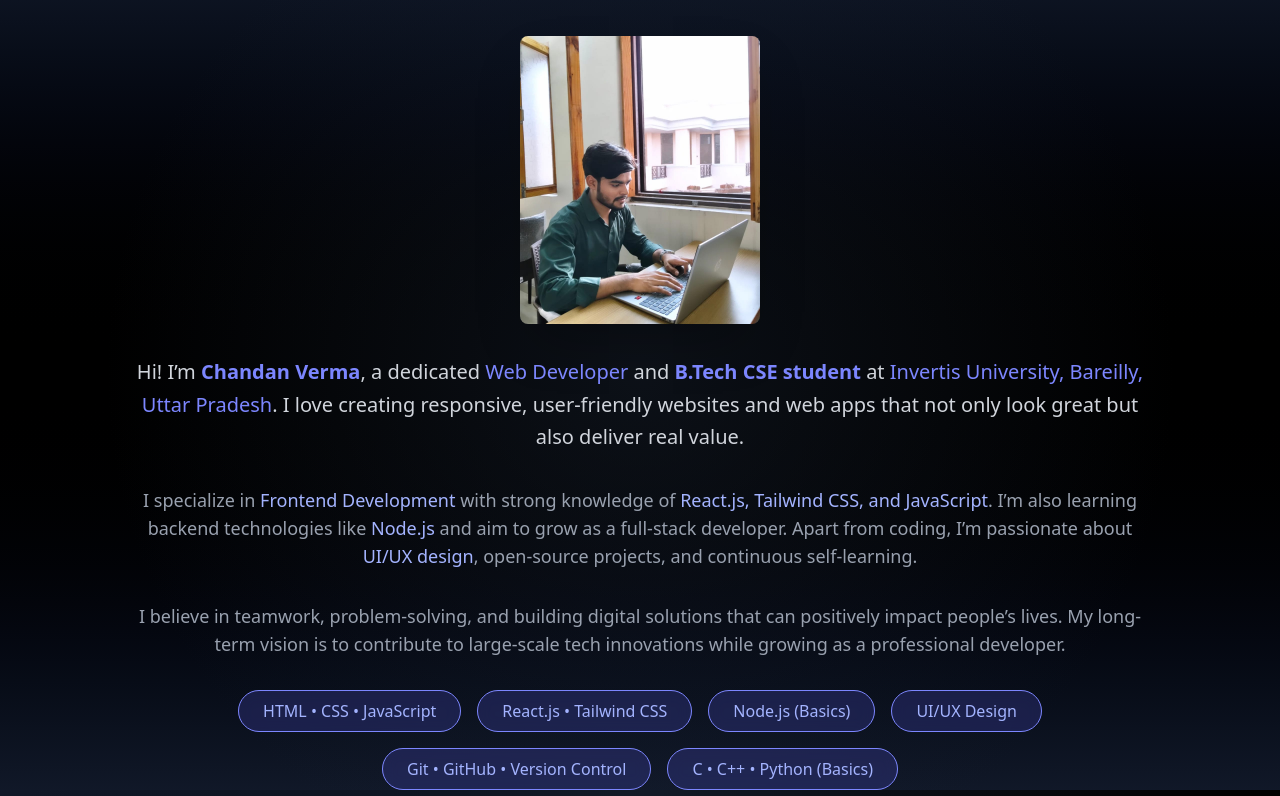
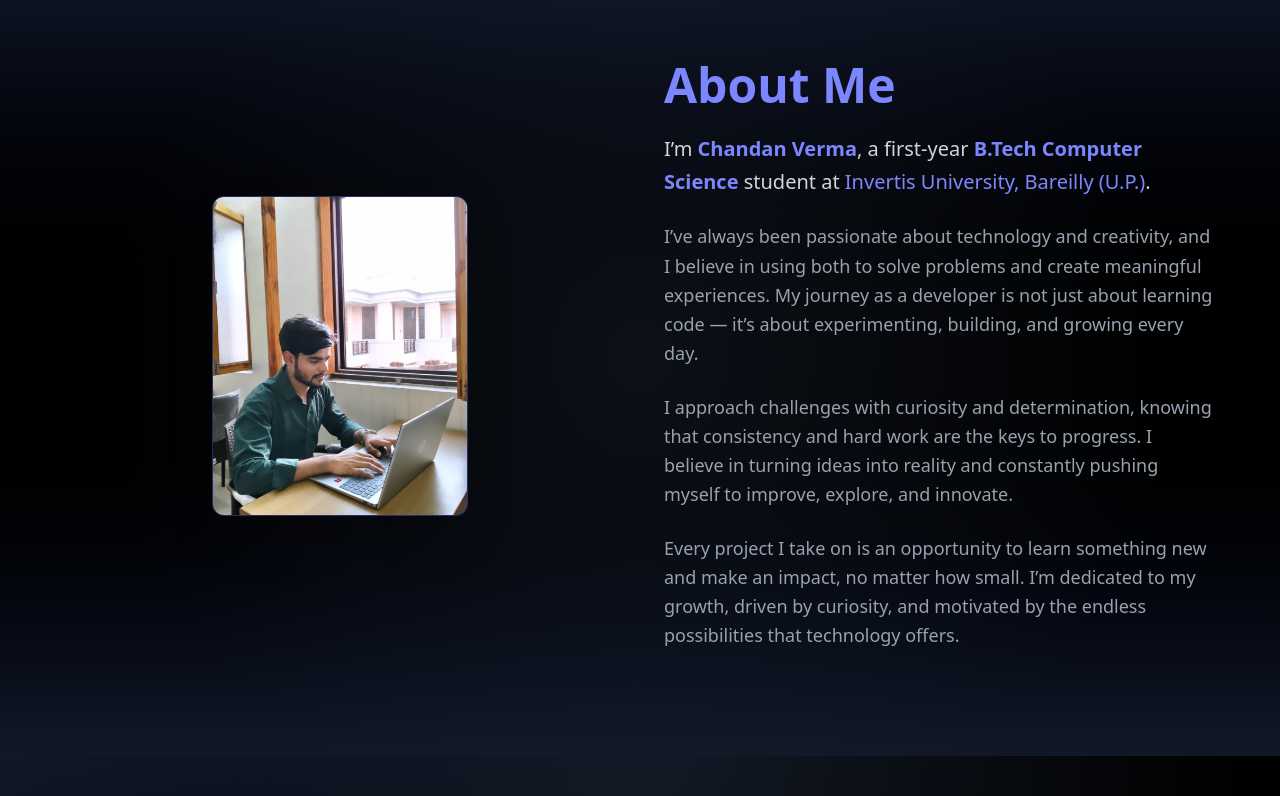
Before and after one commit to chandanXcoder/MyPortfolio, a React (Vite) app: page / in a window 1280 px wide. Shown: the part 844-1640 px from the top of the page. Built offline with nearby package versions, Linux system fonts and the light colour scheme.

Commit message:
some changes

```diff
--- a/src/components/AboutMe.jsx
+++ b/src/components/AboutMe.jsx
@@ -6,106 +6,63 @@ const AboutMe = () => {
   return (
     <section
       id="about"
-      className="relative flex items-center justify-center min-h-screen bg-gradient-to-b from-gray-900 via-black to-gray-900 text-white px-6"
+      className="relative flex items-center justify-center min-h-screen bg-gradient-to-b from-gray-900 via-black to-gray-900 text-white px-6 py-16"
     >
       {/* Background Glow */}
       <div className="absolute inset-0 bg-[radial-gradient(circle_at_center,_#1e293b,_transparent_70%)] opacity-40 pointer-events-none"></div>
 
-      <div className="relative max-w-5xl mx-auto text-center space-y-8">
-        {/* Animated Heading */}
-        <motion.h2
-          initial={{ opacity: 0, y: 40 }}
-          animate={{ opacity: 1, y: 0 }}
+      <div className="relative max-w-6xl w-full grid md:grid-cols-2 items-center gap-12">
+        {/* Left Side - Image */}
+        <motion.div
+          initial={{ opacity: 0, x: -60 }}
+          whileInView={{ opacity: 1, x: 0 }}
           transition={{ duration: 0.8 }}
-          className="text-4xl md:text-5xl font-bold text-indigo-400"
-        >
-          About Me
-        </motion.h2>
-
-        {/* Rectangle Photo */}
-        <motion.div
-          initial={{ opacity: 0, scale: 0.8 }}
-          animate={{ opacity: 1, scale: 1 }}
-          transition={{ duration: 0.8, delay: 0.2 }}
+          viewport={{ once: true }}
           className="flex justify-center"
         >
           <img
             src={chandImage}
             alt="Chandan Verma"
-            className="w-60 h-72 object-cover shadow-2xl rounded-lg"
+            className="w-64 h-80 object-cover shadow-2xl rounded-xl border border-indigo-500/40"
           />
         </motion.div>
 
-        {/* Intro Paragraph */}
-        <motion.p
-          initial={{ opacity: 0, y: 30 }}
-          animate={{ opacity: 1, y: 0 }}
-          transition={{ duration: 1, delay: 0.3 }}
-          className="text-lg md:text-xl text-gray-300 leading-relaxed"
+        {/* Right Side - Text */}
+        <motion.div
+          initial={{ opacity: 0, x: 60 }}
+          whileInView={{ opacity: 1, x: 0 }}
+          transition={{ duration: 0.8 }}
+          viewport={{ once: true }}
+          className="space-y-6 text-left"
         >
-          Hi! I’m{" "}
-          <span className="text-indigo-400 font-semibold">Chandan Verma</span>,
-          a dedicated <span className="text-indigo-400">Web Developer</span> and
-          <span className="text-indigo-400 font-semibold"> B.Tech CSE student </span>
-          at <span className="text-indigo-400">Invertis University, Bareilly, Uttar Pradesh</span>.
-          I love creating responsive, user-friendly websites and web apps that not only look
-          great but also deliver real value.
-        </motion.p>
+          <h2 className="text-4xl md:text-5xl font-bold text-indigo-400">
+            About Me
+          </h2>
 
-        {/* Extra Personal Lines */}
-        <motion.p
-          initial={{ opacity: 0, y: 20 }}
-          animate={{ opacity: 1, y: 0 }}
-          transition={{ duration: 1, delay: 0.5 }}
-          className="text-md md:text-lg text-gray-400"
-        >
-          I specialize in <span className="text-indigo-300">Frontend Development</span> with
-          strong knowledge of <span className="text-indigo-300">React.js, Tailwind CSS, and JavaScript</span>.
-          I’m also learning backend technologies like <span className="text-indigo-300">Node.js</span> and aim to
-          grow as a full-stack developer.
-          Apart from coding, I’m passionate about <span className="text-indigo-300">UI/UX design</span>,
-          open-source projects, and continuous self-learning.
-        </motion.p>
+          <p className="text-lg md:text-xl text-gray-300 leading-relaxed">
+            I’m <span className="text-indigo-400 font-semibold">Chandan Verma</span>,
+            a first-year <span className="text-indigo-400 font-semibold">B.Tech Computer Science</span> student
+            at <span className="text-indigo-400">Invertis University, Bareilly (U.P.)</span>.
+          </p>
 
-        <motion.p
-          initial={{ opacity: 0, y: 20 }}
-          animate={{ opacity: 1, y: 0 }}
-          transition={{ duration: 1, delay: 0.7 }}
-          className="text-md md:text-lg text-gray-400"
-        >
-          I believe in teamwork, problem-solving, and building digital solutions that can
-          positively impact people’s lives.
-          My long-term vision is to contribute to large-scale tech innovations while
-          growing as a professional developer.
-        </motion.p>
+          <p className="text-md md:text-lg text-gray-400 leading-relaxed">
+            I’ve always been passionate about technology and creativity, and I believe in
+            using both to solve problems and create meaningful experiences. My journey as a
+            developer is not just about learning code — it’s about experimenting, building,
+            and growing every day.
+          </p>
 
-        {/* Skills / Highlights */}
-        <motion.div
-          initial={{ opacity: 0, scale: 0.9 }}
-          animate={{ opacity: 1, scale: 1 }}
-          transition={{ duration: 1, delay: 0.8 }}
-          className="flex flex-wrap justify-center gap-4 mt-8"
-        >
-          {[
-            "HTML • CSS • JavaScript",
-            "React.js • Tailwind CSS",
-            "Node.js (Basics)",
-            "UI/UX Design",
-            "Git • GitHub • Version Control",
-            "C • C++ • Python (Basics)",
-          ].map((skill, index) => (
-            <motion.span
-              key={index}
-              whileHover={{
-                scale: 1.1,
-                boxShadow: "0px 0px 20px rgba(99,102,241,0.7)",
-              }}
-              transition={{ type: "spring", stiffness: 300 }}
-              className="px-6 py-2 rounded-full bg-indigo-500/20 border border-indigo-400 text-indigo-300 cursor-default backdrop-blur-sm hover:bg-indigo-500/30 transition-all duration-300"
-            >
-              {skill}
-            </motion.span>
-          ))}
+          <p className="text-md md:text-lg text-gray-400 leading-relaxed">
+            I approach challenges with curiosity and determination, knowing that consistency
+            and hard work are the keys to progress. I believe in turning ideas into reality and
+            constantly pushing myself to improve, explore, and innovate.
+          </p>
+
+          <p className="text-md md:text-lg text-gray-400 leading-relaxed">
+            Every project I take on is an opportunity to learn something new and make an impact,
+            no matter how small. I’m dedicated to my growth, driven by curiosity, and motivated
+            by the endless possibilities that technology offers.
+          </p>
         </motion.div>
       </div>
     </section>
```
